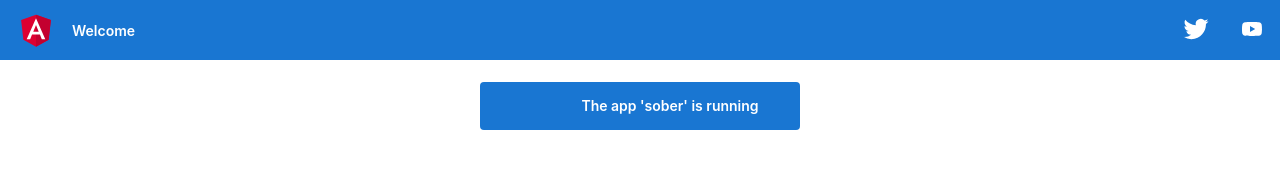
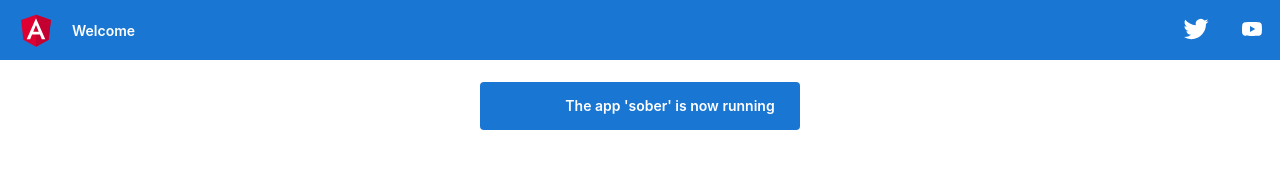
Before and after one commit to martindr/sober, an Angular app: page / in a window 1280 px wide. Shown: the top 184 px of the page. Built offline with nearby package versions, Linux system fonts and the light colour scheme.

Commit message:
minor change

```diff
--- a/src/app/app.component.html
+++ b/src/app/app.component.html
@@ -330,7 +330,7 @@
   <!-- Highlight Card -->
   <div class="card highlight-card card-small">
 
-    <span>The app '{{ title }}' is running</span>
+    <span>The app '{{ title }}' is now running</span>
 
   </div>
 
```
